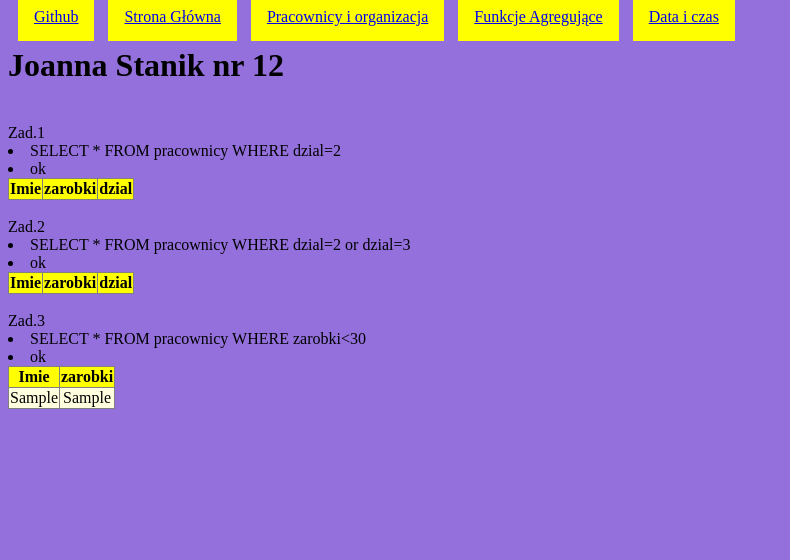
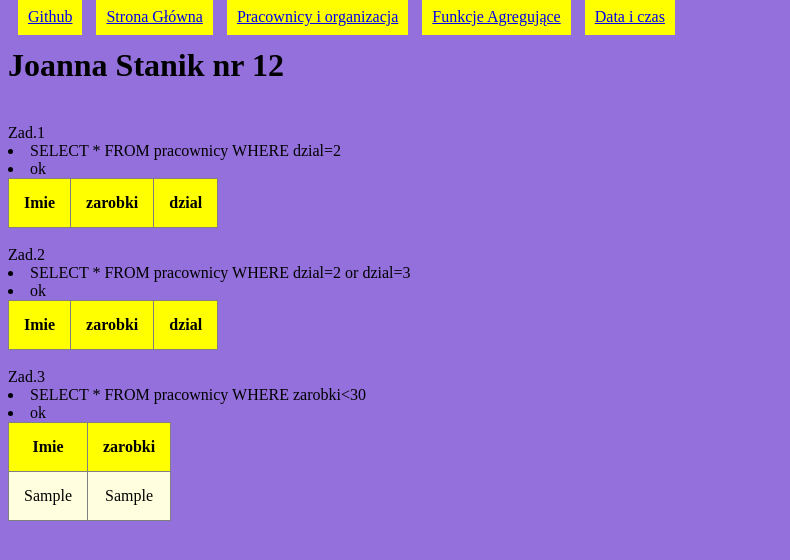
Before and after one commit to AD-2018/sql-php-pierwsza_strona-asia752, a PHP site: page /index.php in a window 1280 px wide. Shown: the top 560 px of the page, without its empty margins (0-790 px from the left). Run offline with PHP 8.4, Linux system fonts and the light colour scheme; tables that the repository leaves empty or names only in its code hold one stand-in row (values such as "Sample post"); data that the repository does not hold is empty.

Commit message:
Update style.css

```diff
--- a/style.css
+++ b/style.css
@@ -5,7 +5,7 @@ body {
   background-color: yellow;
   padding: 1rem;
   margin-left: 10px;
-  margin-top: 10px;
+  padding: 10px;
 }
 .link:hover {
   background-color: red;
@@ -14,10 +14,12 @@ body {
 table, td {
   border-collapse: collapse;
   background-color: lightyellow;
+  padding: 15px;
   text-align: center;
 }
 
 th {
   background-color: yellow;
+  padding: 15px;
   text-align: center;
 }
```
